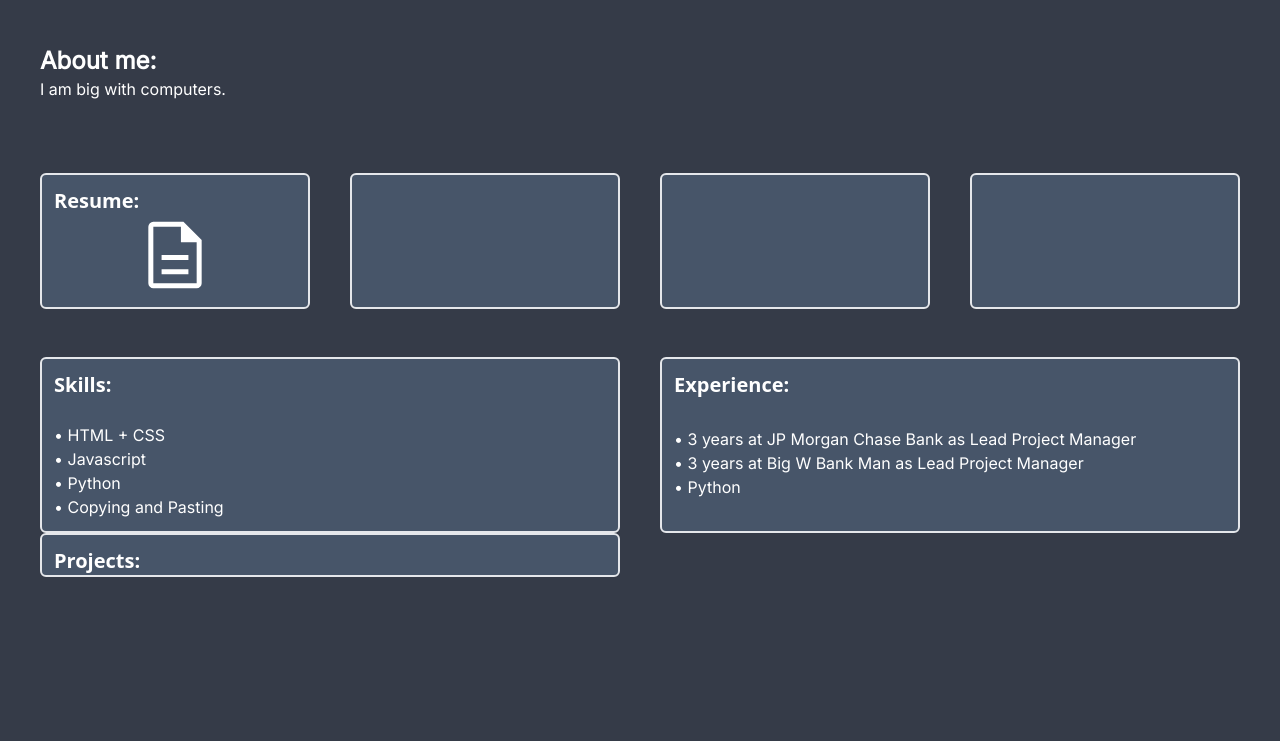
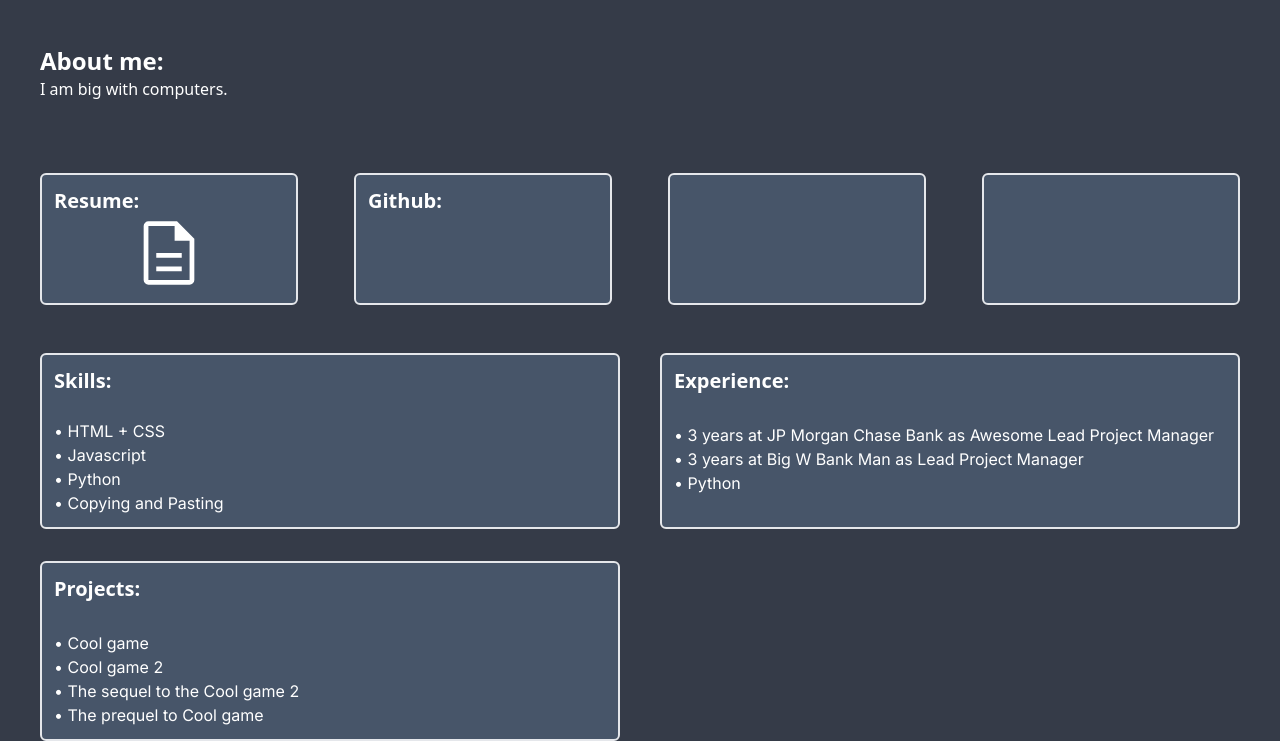
Before and after one commit to cliff41/new-portfolio, a website: page index.html in a window 1280 px wide. Shown: the part 175-916 px from the top of the page. Before the commit the page ends 800 px from the top, so only its background shows below. Drawn offline with Linux system fonts and the light colour scheme.

Commit message:
fixed up margins

```diff
--- a/index.html
+++ b/index.html
@@ -41,15 +41,17 @@
         </div>
     <br>
     <br>
-    <div id="about" class="ml-10">
-     <p class="text-2xl font-bold">About me:</p>
-        <p class="text-base">I am big with computers.</p>
+    <div id="about" class="ml-4 lg:ml-10">
+     <p class="text-2xl font-sans font-bold">About me:</p>
+        <p class="text-base font-sans">I am big with computers.</p>
     </div>
     <br>
     <br>
     <br>
-    <div class="ml-10
+    <div class="lg:ml-10
+                    ml-4
                     grid
+                        gap-4
                          grid-cols-1
                              lg:grid-cols-2
                                 xl:grid-cols-4
@@ -88,6 +90,12 @@
                             rounded-md
                              bg-slate-600
                                 pb-3">
+             <p class="ml-3
+                 mt-3
+                  text-xl
+                        font-bold
+                           font-sans">
+                     Github:</p>
 </div>
 <div id="link-3" class="
                                  box-border
@@ -116,8 +124,10 @@
     </div>
     <br>
     <br>
-    <div id="features" class="ml-10
+    <div id="features" class="ml-4
+        lg:ml-10
              grid
+                lg:gap-y-8
                 grid-cols-1
                       lg:grid-cols-2
                              content-center">
@@ -158,7 +168,7 @@
             <p class="ml-3 mt-3 text-xl font-bold font-sans">Experience:</p>
 <br>
             <ul id="lists" class="ml-3 text-base pb-3">
-                <li>• 3 years at JP Morgan Chase Bank as Lead Project Manager</li>
+                <li>• 3 years at JP Morgan Chase Bank as Awesome Lead Project Manager</li>
                 <li>• 3 years at Big W Bank Man as Lead Project Manager</li>
                 <li>• Python</li>
                 <li></li>
@@ -176,6 +186,14 @@
             rounded-md
             bg-slate-600">
             <p class="ml-3 mt-3 text-xl font-bold font-sans">Projects:</p>
+            <br>
+            <ul id="lists" class="ml-3 text-base pb-3">
+                <li>• Cool game</li>
+                <li>• Cool game 2</li>
+                <li>• The sequel to the Cool game 2</li>
+                <li>• The prequel to Cool game</li>
+                <li></li>
+               </ul>
         </div>
     </div>
 
```
Also changed, not shown: dist/output.css.
